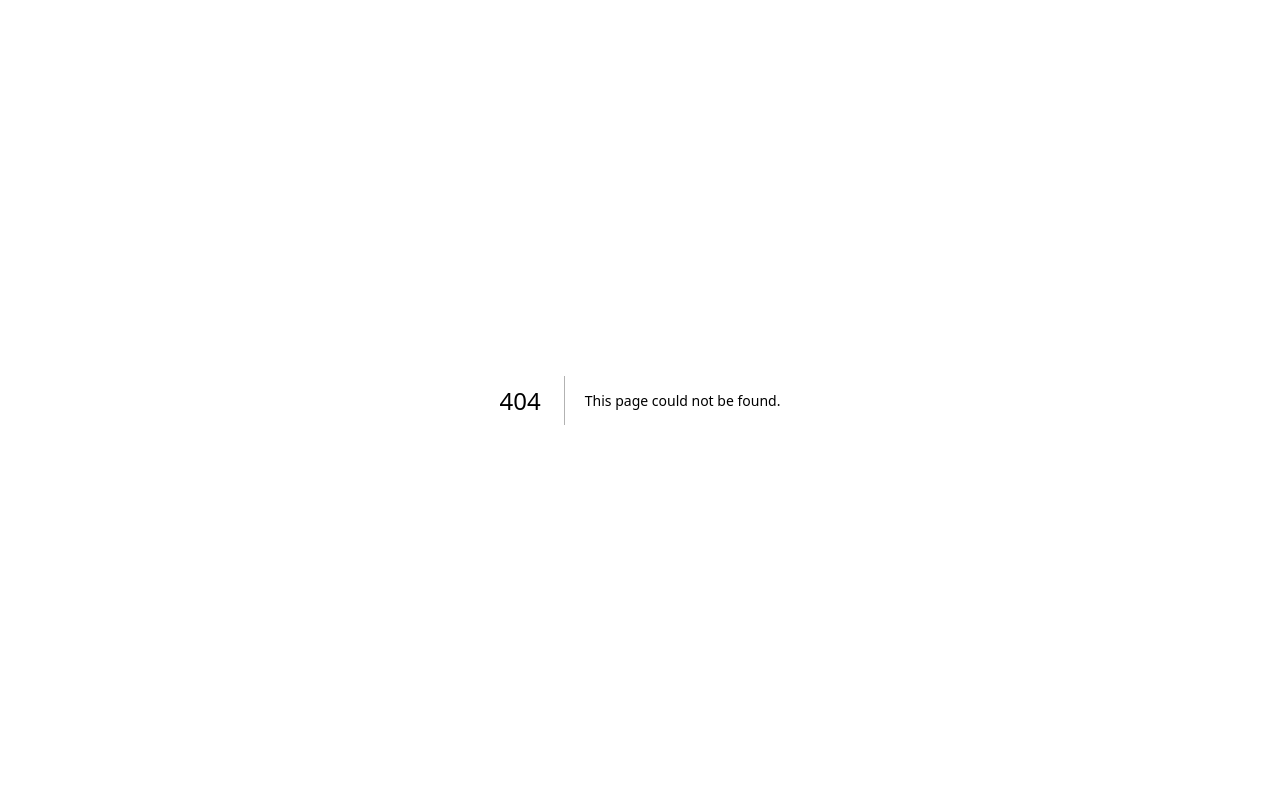
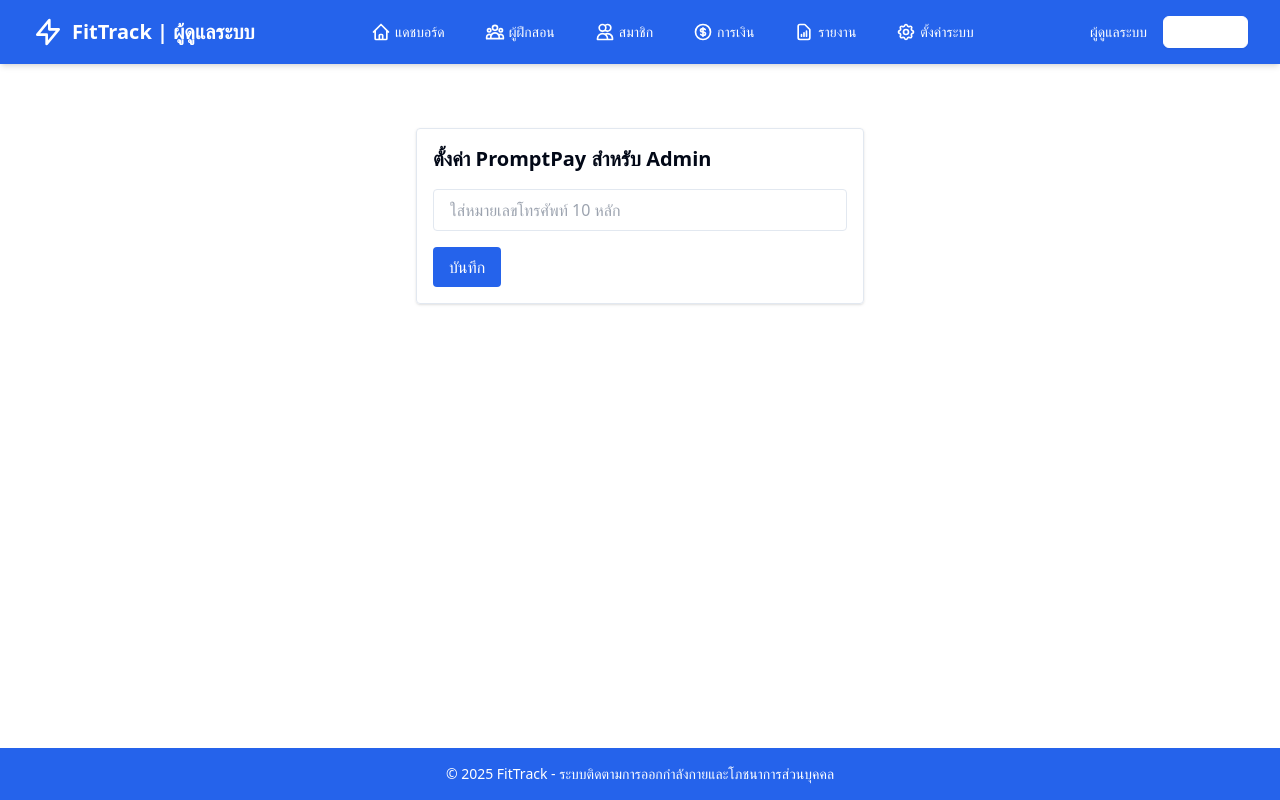
Before and after one commit to Aphixyz/fitnes, a Next.js app: page /admin/promptpayNumber in a window 1280 px wide. Before the commit this address had no page. Built offline with nearby package versions, Linux system fonts and the light colour scheme.

Commit message:
savePromptpayNumberByAdmin

```diff
--- /dev/null
+++ b/actions/admin/promptpay/prompepayNumber.js
@@ -0,0 +1,47 @@
+//action/admin/promptpay/prompepayNumber.js
+"use server";
+
+import db from "@/lib/db";
+
+/**
+ * บันทึกหรืออัปเดตเบอร์ PromptPay ของแอดมิน
+ * @param {string} promptpayId - หมายเลข PromptPay (เบอร์โทร)
+ */
+export async function savePromptPayNumber(promptpayId) {
+  try {
+    if (!promptpayId || !/^\d{10}$/.test(promptpayId)) {
+      throw new Error("กรุณาใส่หมายเลข PromptPay ให้ถูกต้อง (10 หลัก)");
+    }
+
+    // ตรวจสอบว่ามี admin อยู่แล้วหรือยัง
+    const [adminRows] = await db.query(
+      "SELECT account_id FROM promptpay_account WHERE account_type = 'admin' LIMIT 1"
+    );
+
+    if (adminRows.length > 0) {
+      // มี admin อยู่แล้ว -> อัปเดต
+      const adminId = adminRows[0].account_id;
+      await db.query(
+        "UPDATE promptpay_account SET promptpay_id = ?, updated_at = NOW() WHERE account_id = ?",
+        [promptpayId, adminId]
+      );
+    } else {
+      // ยังไม่มี -> แทรกใหม่
+      await db.query(
+        "INSERT INTO promptpay_account (promptpay_id, account_type, created_at, updated_at) VALUES (?, 'admin', NOW(), NOW())",
+        [promptpayId]
+      );
+    }
+
+    return {
+      success: true,
+      message: "บันทึกหมายเลข PromptPay สำเร็จ",
+    };
+  } catch (error) {
+    console.error("Error saving PromptPay:", error);
+    return {
+      success: false,
+      message: error.message || "เกิดข้อผิดพลาดในการบันทึก",
+    };
+  }
+}
--- a/actions/member/package/packageSelection.js
+++ b/actions/member/package/packageSelection.js
@@ -1,3 +1,4 @@
+//actions/member/packeage/packageSelection.js
 "use server";
 
 import db from "@/lib/db";
--- a/actions/member/package/updateRegistrationPackage.js
+++ b/actions/member/package/updateRegistrationPackage.js
@@ -1,3 +1,4 @@
+// actions/member/package/updateRegistrationPackage.js
 "use server";
 
 import db from "@/lib/db";
--- /dev/null
+++ b/app/admin/promptpayNumber/page.jsx
@@ -0,0 +1,41 @@
+"use client";
+
+import { useState } from "react";
+import { savePromptPayNumber } from "@/actions/admin/promptpay/prompepayNumber";
+
+export default function AdminPromptPayForm() {
+  const [promptPay, setPromptPay] = useState("");
+  const [status, setStatus] = useState(null);
+
+  const handleSubmit = async (e) => {
+    e.preventDefault();
+    const result = await savePromptPayNumber(promptPay);
+    setStatus(result);
+  };
+
+  return (
+    <div className="max-w-md mx-auto mt-10 p-4 border rounded shadow">
+      <h2 className="text-xl font-semibold mb-4">ตั้งค่า PromptPay สำหรับ Admin</h2>
+      <form onSubmit={handleSubmit} className="space-y-4">
+        <input
+          type="text"
+          value={promptPay}
+          onChange={(e) => setPromptPay(e.target.value)}
+          placeholder="ใส่หมายเลขโทรศัพท์ 10 หลัก"
+          className="w-full px-4 py-2 border rounded"
+        />
+        <button
+          type="submit"
+          className="bg-blue-600 text-white px-4 py-2 rounded hover:bg-blue-700"
+        >
+          บันทึก
+        </button>
+      </form>
+      {status && (
+        <p className={`mt-4 ${status.success ? "text-green-600" : "text-red-600"}`}>
+          {status.message}
+        </p>
+      )}
+    </div>
+  );
+}
--- a/app/payment/[registrationId]/payment/page.jsx
+++ b/app/payment/[registrationId]/payment/page.jsx
@@ -0,0 +1,2 @@
+//app/payment/[registerationId]/payment/page.jsx
+"use client";
--- a/package.json
+++ b/package.json
@@ -32,6 +32,8 @@
     "mysql2": "^3.12.0",
     "next": "15.1.6",
     "next-themes": "^0.4.6",
+    "promptpay-qr": "^0.5.0",
+    "qrcode": "^1.5.4",
     "react": "^19.0.0",
     "react-day-picker": "^8.10.1",
     "react-dom": "^19.0.0",
```
Also changed, not shown: 1 other file (tests, documents, lock files or other folders).
